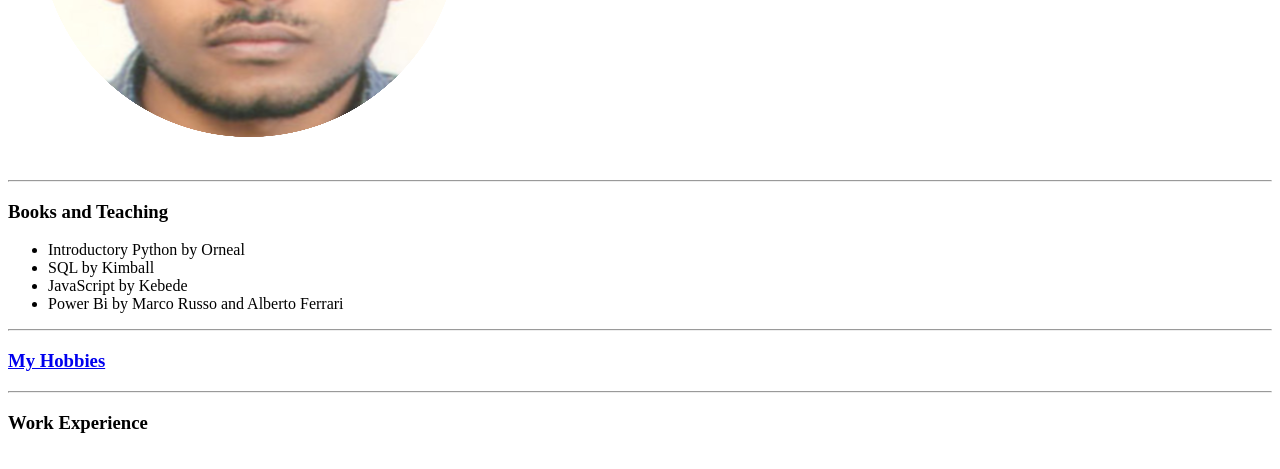
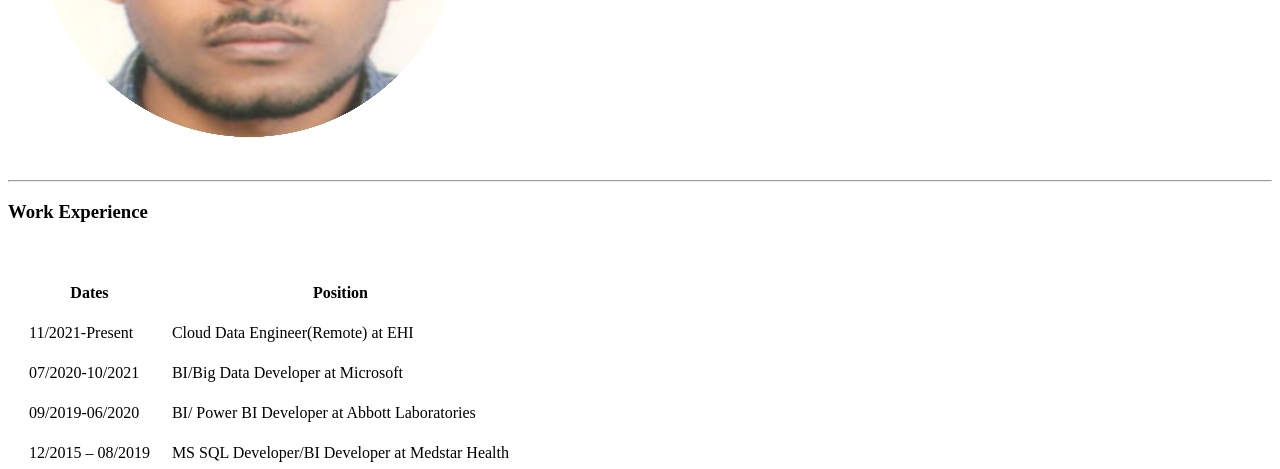
Before and after one commit to fkrlm/Resume, a plain HTML site: page index.html in a window 1280 px wide. Shown: the part 322-791 px from the top of the page. Drawn offline with Linux system fonts and the light colour scheme.

```diff
--- a/index.html
+++ b/index.html
@@ -22,18 +22,16 @@
 <!--insert image-->
         <!--<img src="img.png" alt="Zerihun Profile Picture">-->
     <hr>
-<!--Creating a list-->
-      <h3>Books and Teaching</h3>
-<!--Creating unordered list-->
-        <ul>
-          <li>Introductory Python by Orneal</li>
-          <li>SQL by Kimball</li>
-          <li>JavaScript by Kebede</li>
-          <li>Power Bi by Marco Russo and Alberto Ferrari</li>
-        </ul>
-    <hr>
-      <h3><a href="hobbies.html">My Hobbies</a></h3>
-    <hr>
+<!--&lt;!&ndash;Creating a list&ndash;&gt;-->
+<!--      <h3>Books and Teaching</h3>-->
+<!--&lt;!&ndash;Creating unordered list&ndash;&gt;-->
+<!--        <ul>-->
+<!--          <li>Introductory Python by Orneal</li>-->
+<!--          <li>SQL by Kimball</li>-->
+<!--          <li>JavaScript by Kebede</li>-->
+<!--          <li>Power Bi by Marco Russo and Alberto Ferrari</li>-->
+<!--        </ul>-->
+<!--    <hr>-->
 <!--Add table-->
         <h3>Work Experience</h3>
             <table cellspacing="20">
@@ -100,6 +98,8 @@
             </table>
     <hr>
 <!--Add a link-->
+        <h3><a href="hobbies.html">My Hobbies</a></h3>
+    <hr>
         <h3>Publications</h3>
             <a href="https://pubmed.ncbi.nlm.nih.gov/24120519/">Evaluation of anxiolytic and sedative effects of 80% ethanolic Carica papaya L.(Caricaceae) pulp extract in mice</a>
     <hr>
```
Also changed, not shown: hobbies.html (+1 -0 lines).
